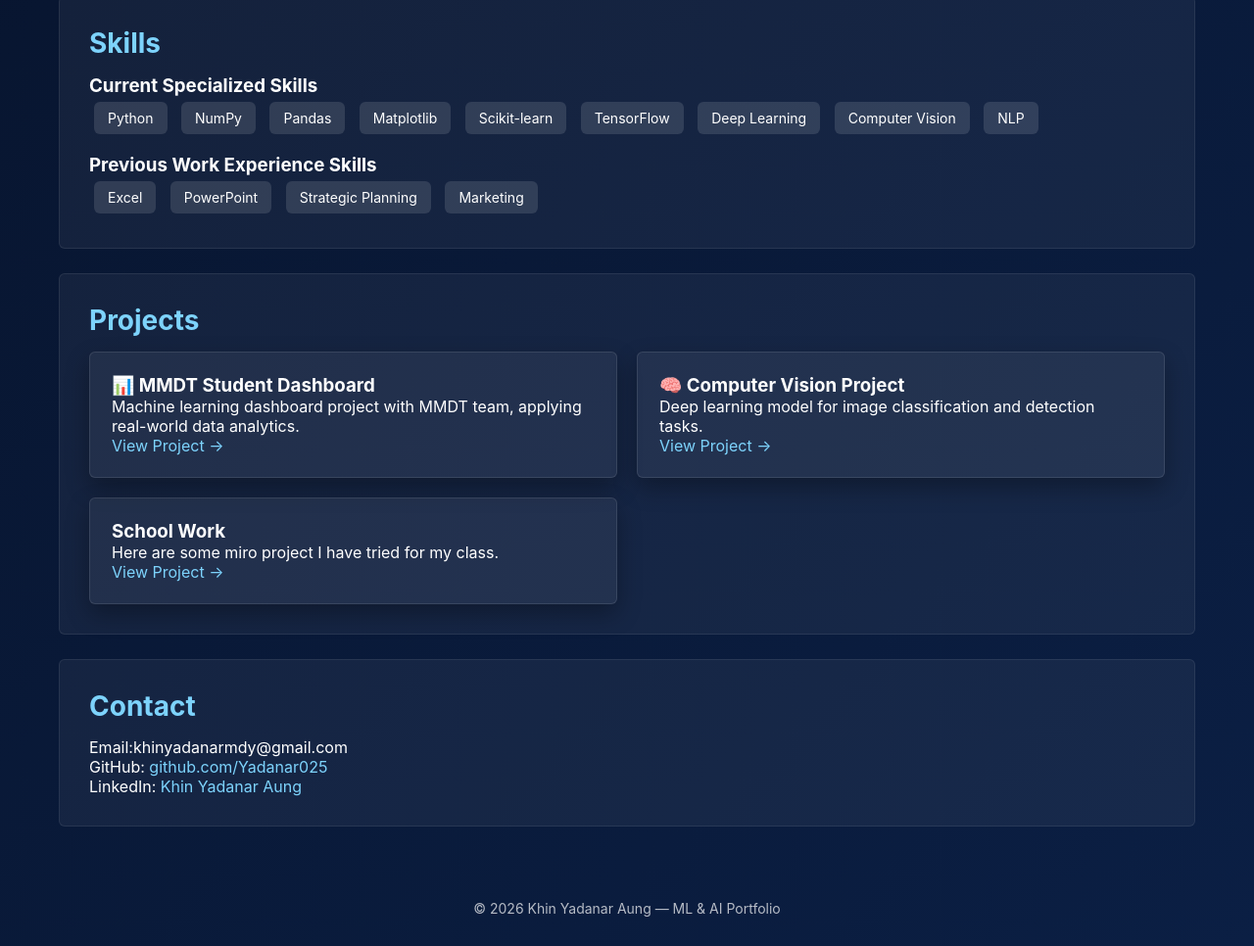
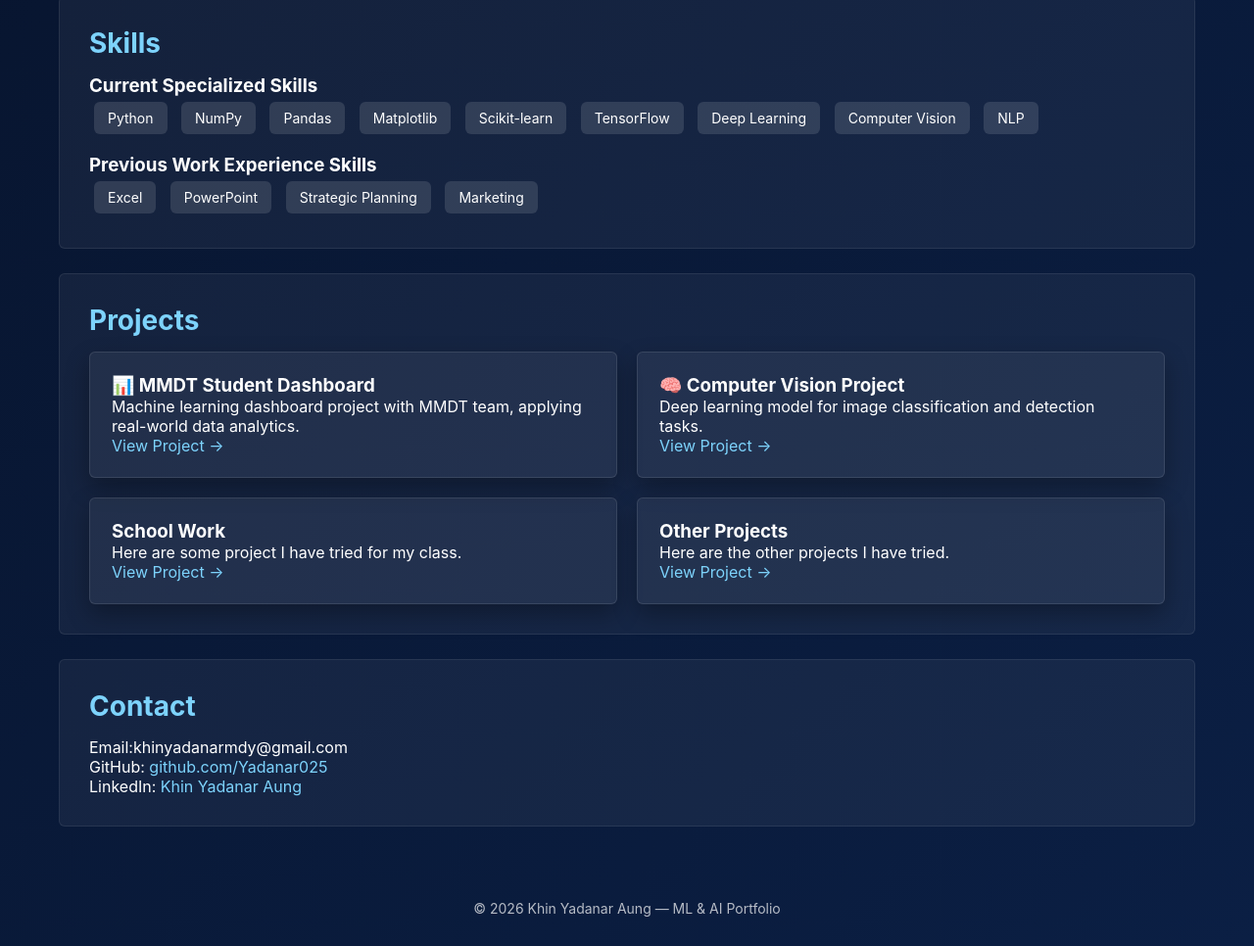
Before and after one commit to Yadanar025/Yadanar025.github.io, a plain HTML site: page index.html in a window 1280 px wide. Shown: the part 654-1620 px from the top of the page at 98% size. Drawn offline with Linux system fonts and the light colour scheme.

Commit message:
Fix spelling and add 'Other Projects' section
Corrected spelling of 'miro' to 'project' and added a new section for 'Other Projects'.

```diff
--- a/index.html
+++ b/index.html
@@ -199,7 +199,17 @@
       <div class="project">
         <h3> School Work</h3>
         <p>
-          Here are some miro project I have tried for my class.
+          Here are some project I have tried for my class.
+        </p>
+        <p>
+          <a href="https://github.com/Yadanar025/My_Project/tree/main/School%20Projects" target="_blank">View Project →</a>
+        </p>
+      </div>
+
+      <div class="other project">
+        <h3> Other Projects</h3>
+        <p>
+          Here are the other projects I have tried.
         </p>
         <p>
           <a href="https://github.com/Yadanar025/My_Project/tree/main/School%20Projects" target="_blank">View Project →</a>
```
